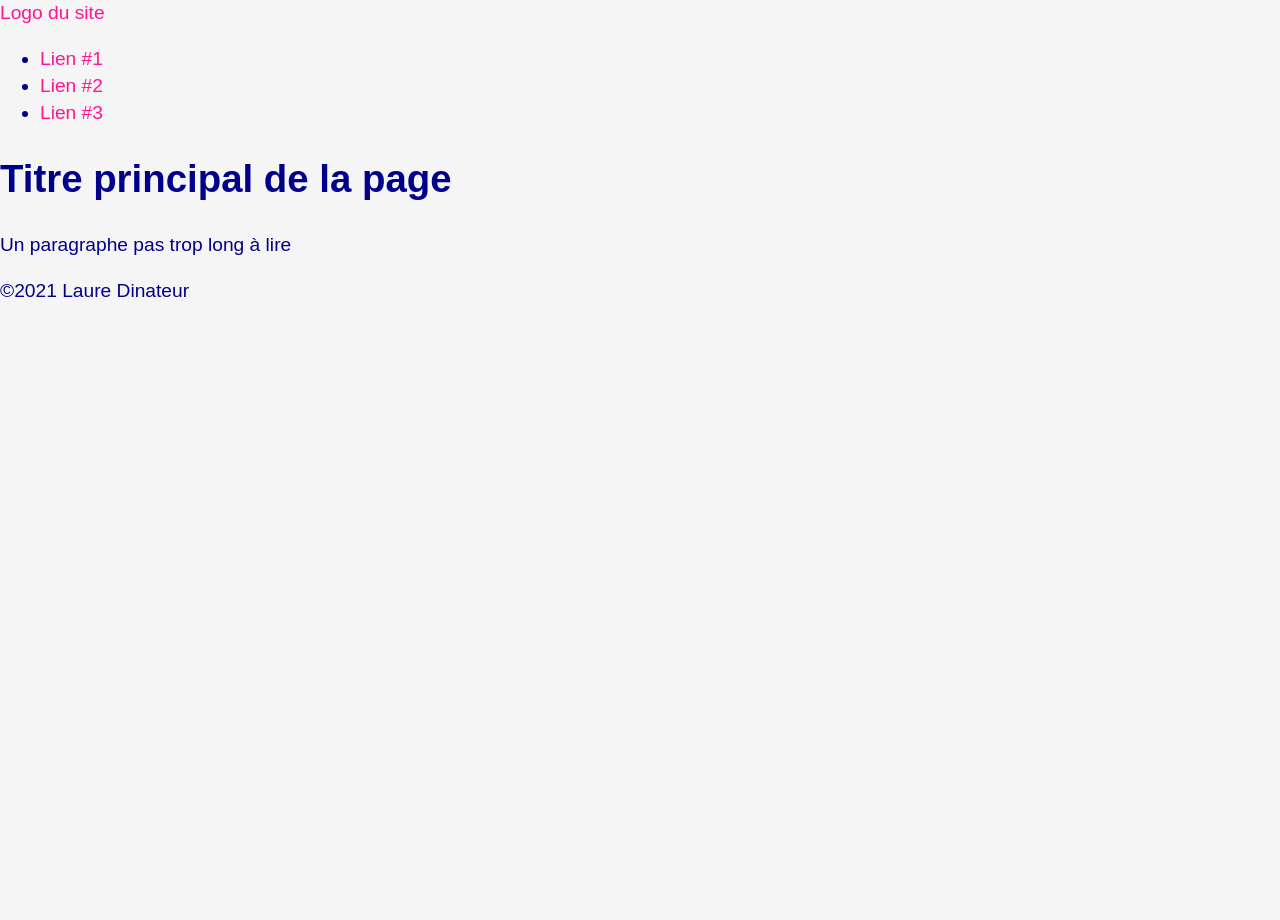
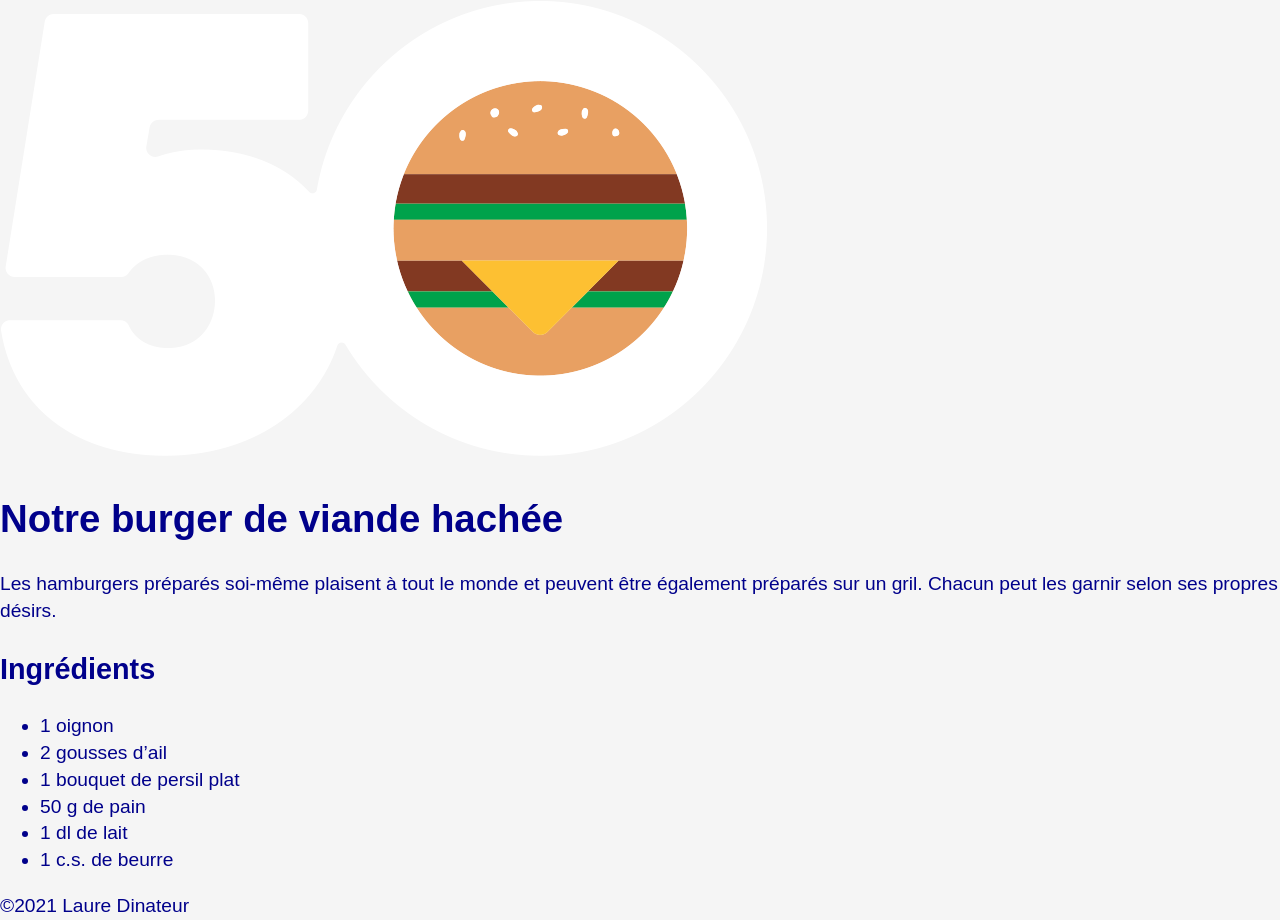
Before and after one commit to esig-jura/b053-fifty-burger-fallinov, a plain HTML site: page index.html in a window 1280 px wide. Before the commit the page ends 800 px from the top, so only its background shows below. Drawn offline with nearby package versions, Linux system fonts and the light colour scheme.

Commit message:
ajout première liste indgrédients

```diff
--- a/index.html
+++ b/index.html
@@ -20,25 +20,27 @@
 </head>
 <body>
 <header>
-    <a href="#" class="logo">Logo du site</a>
-
-    <nav>
-        <ul class="menu">
-            <li>
-                <a href="#">Lien #1</a>
-            </li>
-            <li>
-                <a href="#">Lien #2</a>
-            </li>
-            <li>
-                <a href="#">Lien #3</a>
-            </li>
-        </ul>
-    </nav>
+    <img src="img/fifty-burgers.png"
+         height="458" width="767"
+         alt="Logo Fifty Burgers"
+    />
 </header>
 <main>
-    <h1>Titre principal de la page</h1>
-    <p>Un paragraphe pas trop long à lire</p>
+    <h1>Notre burger de viande hachée</h1>
+    <p>Les hamburgers préparés soi-même plaisent à tout le monde et
+        peuvent être également préparés sur un gril. Chacun
+        peut les garnir selon ses propres désirs. </p>
+
+    <h2>Ingrédients</h2>
+    <ul>
+        <li>1 oignon</li>
+        <li>2 gousses d’ail</li>
+        <li>1 bouquet de persil plat</li>
+        <li>50 g de pain</li>
+        <li>1 dl de lait</li>
+        <li>1 c.s. de beurre</li>
+    </ul>
+
 </main>
 <footer>
     &copy;2021 Laure Dinateur
```
Also changed, not shown: _sources/maquette-fifty-burgers.png (renamed from img/maquette-fifty-burgers.png).
